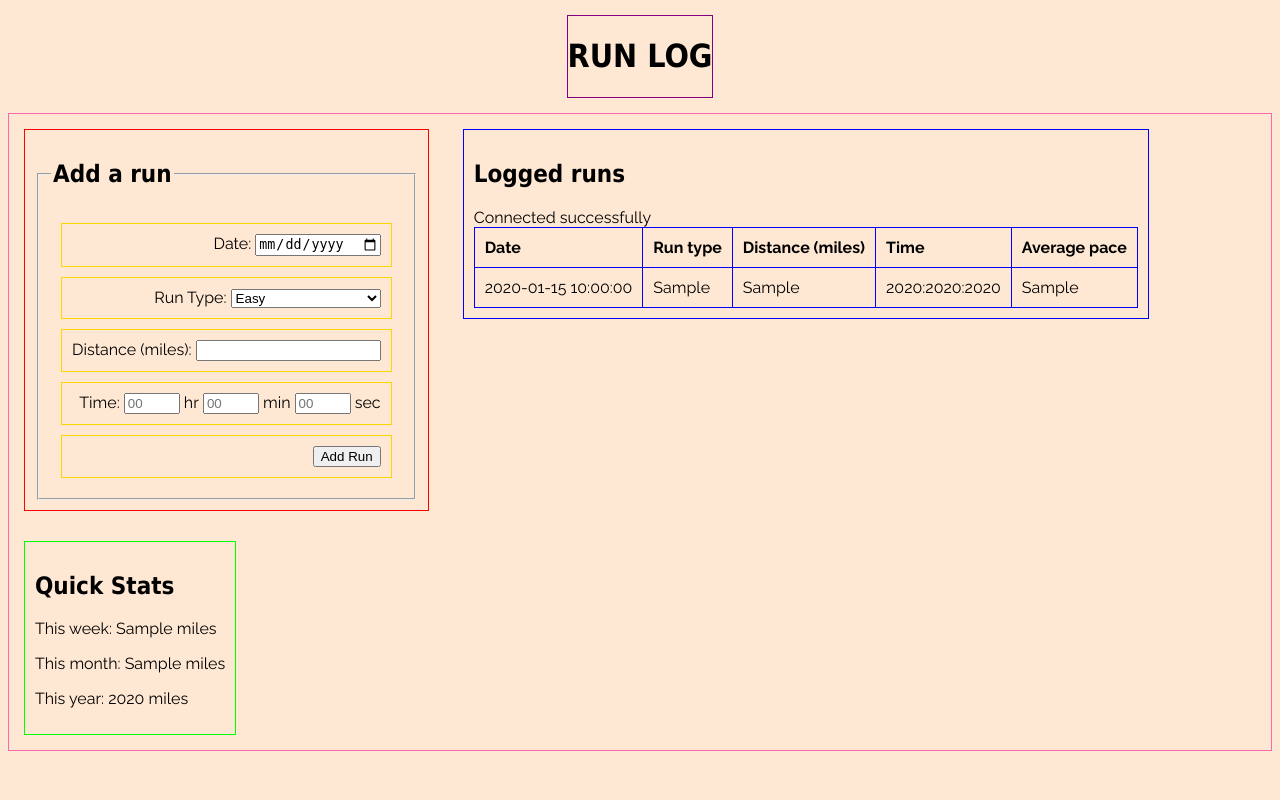
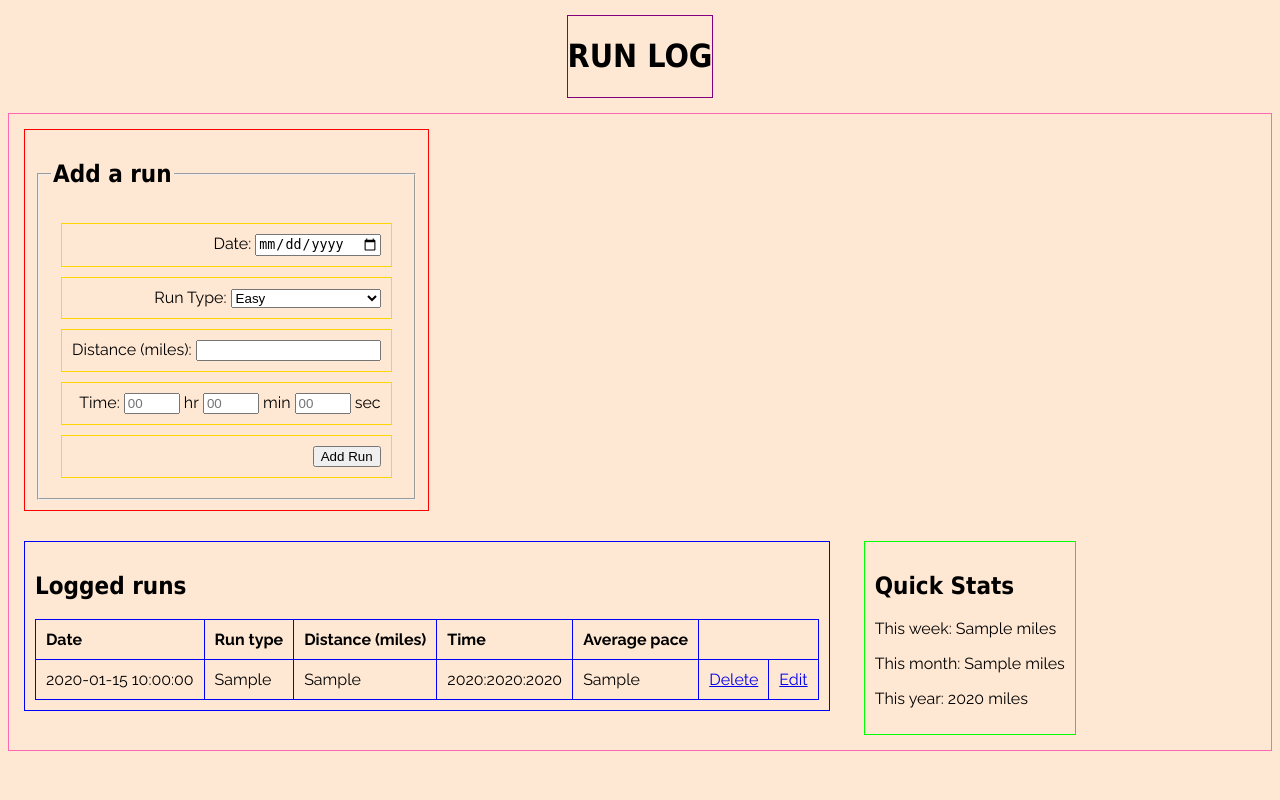
Before and after one commit to kaklein/runlog, a PHP site: page /index.php in a window 1280 px wide. Run offline with PHP 8.4, Linux system fonts and the light colour scheme; tables that the repository leaves empty or names only in its code hold one stand-in row (values such as "Sample post"); some web fonts are replaced.

Commit message:
Add Delete and Edit buttons for each row of data

```diff
--- a/getdata.php
+++ b/getdata.php
@@ -10,7 +10,7 @@
             $conn = new PDO("mysql:host=$servername;dbname=$db", $username, $password);
             // set the PDO error mode to exception
             $conn->setAttribute(PDO::ATTR_ERRMODE, PDO::ERRMODE_EXCEPTION);
-            echo "Connected successfully";
+            //echo "Connected successfully";
         } catch(PDOException $e) {
             echo "Database connection failed: " . $e->getMessage();
         }
@@ -22,13 +22,15 @@
 
     function displayRunsTable($conn) {
         // query database for variables
-        $sql = 'SELECT date, run_type, distance, time_hours, time_minutes, time_seconds, average_pace FROM runs ORDER BY date DESC';
+        $sql = 'SELECT date, run_type, distance, time_hours, time_minutes, time_seconds, average_pace, id FROM runs ORDER BY date DESC';
         foreach($conn->query($sql) as $row) {
             echo "<tr>", "<td>", $row['date'], "</td>";
             echo "<td>", $row['run_type'], "</td>";
             echo "<td>", $row['distance'], "</td>";
             echo "<td>", sprintf("%02d", $row['time_hours']), ":", sprintf("%02d", $row['time_minutes']), ":", sprintf("%02d", $row['time_seconds']), "</td>";
-            echo "<td>", $row['average_pace'], "</td>", "</tr>";
+            echo "<td>", $row['average_pace'], "</td>";
+            echo "<td><a href=\"delete.php?id=", $row['id'], "\">Delete</a></td>";
+            echo "<td><a href=\"edit.php?id=", $row['id'], "\">Edit</a></td></tr>";
         }
     }
 
```
